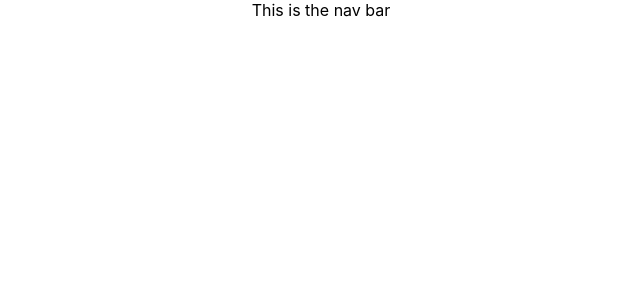
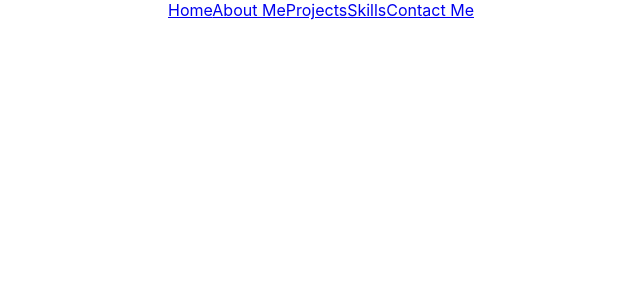
Before and after one commit to brianchoi93/Portfolio, a React (Create React App) app: page / in a window 1280 px wide. Before the commit this address had no page. Shown: the top 300 px of the page, without its empty margins (319-959 px from the left). Built offline with nearby package versions, Linux system fonts and the light colour scheme.

Commit message:
Render links to nav component

```diff
--- a/src/components/Nav.js
+++ b/src/components/Nav.js
@@ -1,10 +1,14 @@
 import React from 'react';
+import { Link } from 'react-router-dom';
 
 function Nav(props) {
   return (
     <div>
-      This is the nav bar
-
+      <Link to = "/">Home</Link>
+      <Link to = "/aboutme">About Me</Link>
+      <Link to = "/projects">Projects</Link>
+      <Link to = "/skills">Skills</Link>
+      <Link to = "/contactme">Contact Me</Link>
     </div>
   );
 }
```
